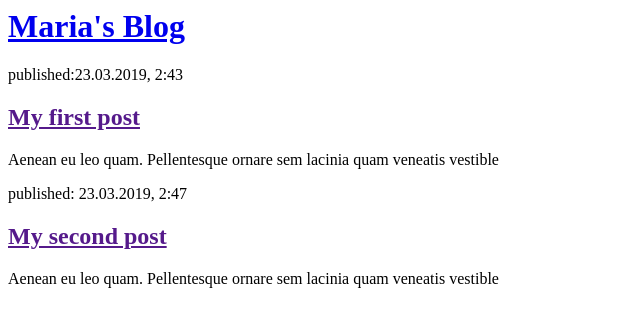
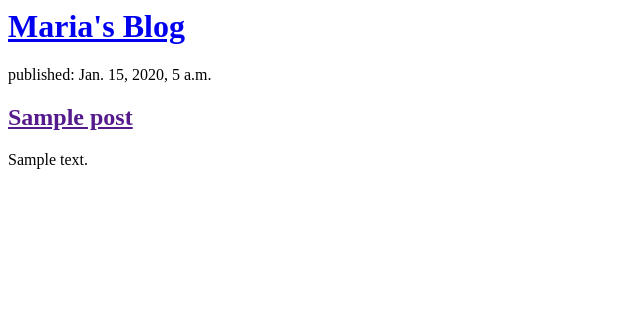
Before and after one commit to mmsq/-my-first-blog-, a Django app: template blog/templates/blog/post_list.html in a window 1280 px wide. Shown: the top 327 px of the page, without its empty margins (0-640 px from the left). Run offline with Django 3.2, Linux system fonts and the light colour scheme; the template is opened without the code that fills it: values that come from a table or form of the project are taken from there, others are empty; tables that the repository leaves empty hold one stand-in row (values such as "Sample post").

Commit message:
Modified templates to display posts from database.

```diff
--- a/blog/models.py
+++ b/blog/models.py
@@ -15,7 +15,7 @@ class Post(models.Model):
         self.save()
 
 
-    def __str  (self):
+    def __str__  (self):
         return self.title
 
 # Create your models here.
--- a/blog/templates/blog/post_list.html
+++ b/blog/templates/blog/post_list.html
@@ -1,20 +1,21 @@
 <html>
     <head>
-      <title>Maria's Blog</title>
+        <title> Maria's blog</title>
     </head>
     <body>
         <div>
             <h1><a href="/">Maria's Blog</a></h1>
         </div>
+
         <div>
-        <p>published:23.03.2019, 2:43</p>
-        <h2><a href="">My first post</a></h2>
-        <p>Aenean eu leo quam. Pellentesque ornare sem lacinia quam veneatis vestible</p>
+          {% for post in posts %}
+        <div>
+          <p>published: {{ post.published_date }}</p>
+          <h2><a href="">{{ post.title }}</a></h2>
+          <p>{{ post.text|linebreaksbr }}</p>
         </div>
-      <div>
-        <p>published: 23.03.2019, 2:47</p>
-        <h2><a href="">My second post</a></h2>
-        <p> Aenean eu leo quam. Pellentesque ornare sem lacinia quam veneatis vestible</p>
+          {% endfor %}
         </div>
+
     </body>
 </html>
--- a/blog/views.py
+++ b/blog/views.py
@@ -1,5 +1,8 @@
 from django.shortcuts import render
+from django.utils import timezone
+from .models import Post
 def post_list(request):
-    return render(request, 'blog/post_list.html',{})
+    posts = Post.objects.filter(published_date__lte=timezone.now()).order_by('published_date')
+    return render(request, 'blog/post_list.html',{'posts':posts})
 
 # Create your views here.
```
Lines whose indentation alone changed are shown as unchanged.
